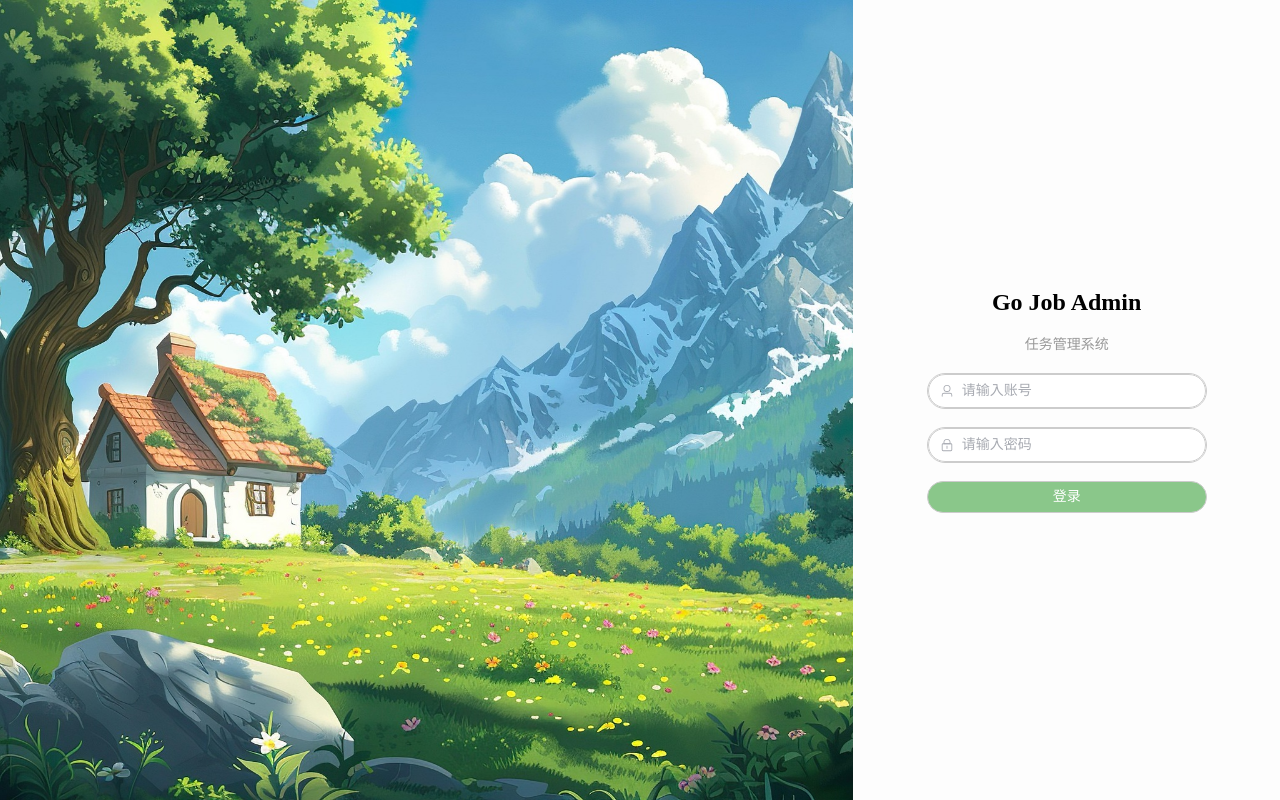
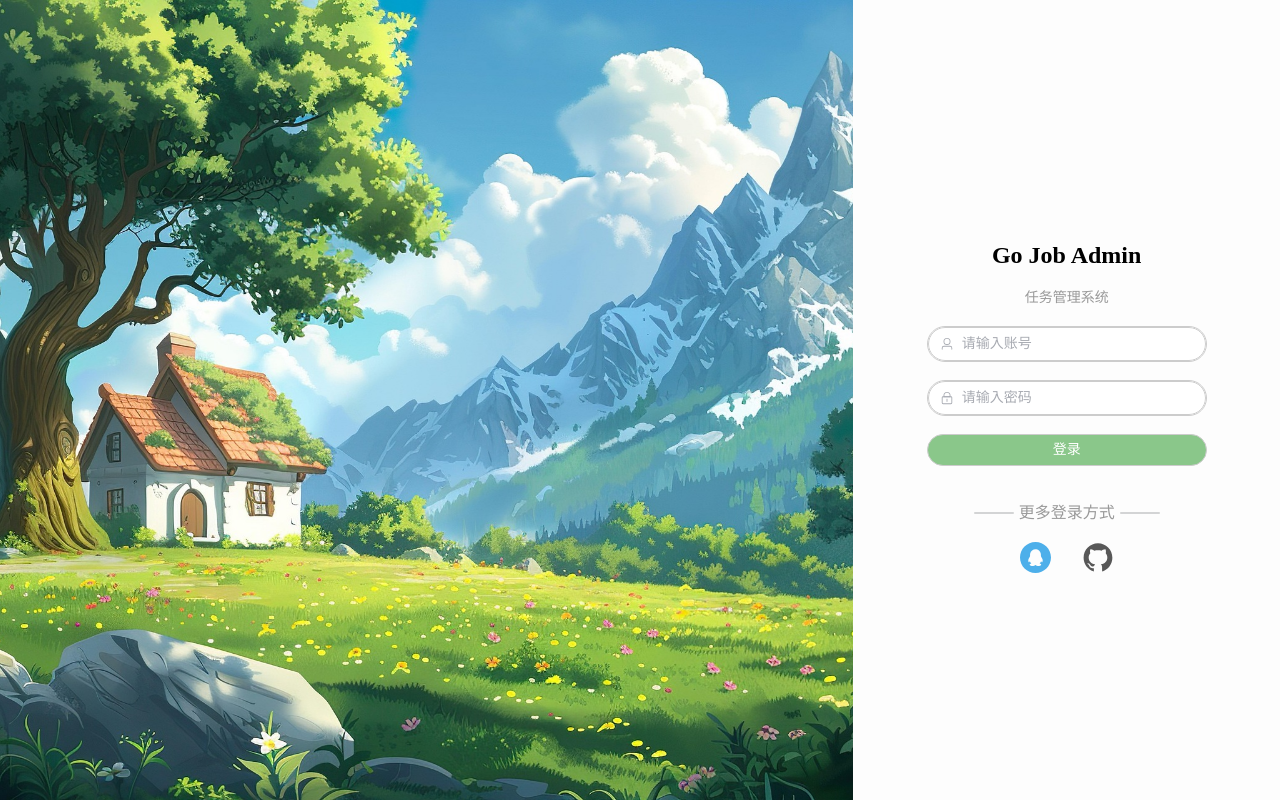
Before and after one commit to Ri0nGo/go-job-admin, a Vue app in the folder go-job-admin/: page /#/login in a window 1280 px wide. Built offline with nearby package versions, Linux system fonts and the light colour scheme; no server answers.

Commit message:
支持github登录

```diff
--- /dev/null
+++ b/go-job-admin/src/apis/oauth2/oauth2.js
@@ -0,0 +1,15 @@
+import service from '@/apis/axios'
+
+export function getGithubAuthUrl() {
+    return service({
+        url: '/oauth2/github/authurl', // 相对路径
+        method: 'get',
+    })
+}
+
+export function getQQAuthUrl() {
+    return service({
+        url: '/oauth2/qq/authurl', // 相对路径
+        method: 'get',
+    })
+}
--- a/go-job-admin/src/pages/login/login.vue
+++ b/go-job-admin/src/pages/login/login.vue
@@ -1,9 +1,10 @@
 <script setup>
 import {ref} from 'vue'
-import {User, Lock} from '@element-plus/icons-vue'
+import {Lock, User} from '@element-plus/icons-vue'
 import {login} from "@/apis/user/user.js";
 import router from "../../router/index.js";
 import {useUserStore} from "../../store/index.js";
+import {getGithubAuthUrl, getQQAuthUrl} from "../../apis/oauth2/oauth2.js";
 
 // ---------- 初始化 ---------- //
 const userStore = useUserStore()
@@ -40,6 +41,15 @@ const rules = {
   ],
 }
 
+// ----------第三方登录 ---------- //
+
+const onQQLogin = async () => {
+  window.location.href = await getQQAuthUrl()
+}
+
+const onGithubLogin = async () => {
+  window.location.href = await getGithubAuthUrl()
+}
 
 </script>
 
@@ -74,6 +84,19 @@ const rules = {
           </el-button>
         </el-form-item>
       </el-form>
+      <div class="more-login">
+        <span class="more-login-line"></span>
+        <span class="more-login-title">更多登录方式</span>
+        <span class="more-login-line"></span>
+      </div>
+      <div class="third-login">
+        <el-button class="third-login-btn" @click="onQQLogin">
+          <img src="@/assets/qq.svg" alt="QQ" width="31" height="31" />
+        </el-button>
+        <el-button class="third-login-btn" @click="onGithubLogin">
+          <img src="@/assets/github.svg" alt="Github" width="30" height="30" />
+        </el-button>
+      </div>
     </el-col>
   </el-row>
 </template>
@@ -146,4 +169,36 @@ const rules = {
   border: 1px solid #ccc;
 }
 
+/* ---------- 更多登录方式 ---------- */
+
+.more-login {
+  display: flex;
+  align-items: center;
+  margin-top: 20px;
+}
+.more-login-title{
+  color: #999;
+}
+.more-login-line {
+  width: 40px;
+  height: 2px;
+  margin: 0 5px;
+  border-radius: 25px;
+  background: #d3d4d5;
+}
+
+.third-login-btn {
+  all: unset; /* 彻底清除所有样式（包括 padding, border, background, font, etc.） */
+  cursor: pointer; /* 可选：恢复光标指示 */
+  margin: 0 16px;
+}
+
+.third-login {
+  display: flex;
+  align-items: center;
+  justify-content: center;
+  margin-top: 20px;
+}
+
+
 </style>
--- /dev/null
+++ b/go-job-admin/src/pages/oauth2/oauth2.vue
@@ -0,0 +1,41 @@
+<script setup>
+
+import {onMounted} from "vue";
+import {getUser} from "../../apis/user/user.js";
+import {useUserStore} from "../../store/index.js";
+import { useRoute, useRouter } from "vue-router";
+
+onMounted(async () => {
+  const userStore = useUserStore()
+  const route = useRoute();
+  const router = useRouter();
+
+  const token = route.query.t;
+  const uid = route.query.uid;
+
+  if (token && uid) {
+    userStore.setUID(uid)
+    userStore.setToken(token)
+  } else {
+    await router.push("/login")
+  }
+
+  try{
+    const res = await getUser(uid);
+    console.log(res)
+    await router.push("/");
+  }catch(err){
+    console.log(err)
+    await router.push("/login")
+  }
+})
+
+</script>
+
+<template>
+
+</template>
+
+<style scoped>
+
+</style>
--- a/go-job-admin/src/router/guard.js
+++ b/go-job-admin/src/router/guard.js
@@ -2,6 +2,10 @@ import router from './index.js'
 import {useUserStore} from "../store/index.js";
 
 let hasGetInfo = false;
+
+const skipCheckPath = [
+    "/oauth2/callback"
+]
 
 export const setupRouterGuard = () => {
     // 鉴权前置路由
@@ -14,9 +18,14 @@ function createPermissionGuard(router) {
         const userStore = useUserStore();
         const token = userStore.token
 
+        // 如果目标路径在白名单中，则直接放行
+        if (skipCheckPath.includes(to.path)) {
+            return next();
+        }
+
         // 未登录且不在登录页
         if (!token && to.path !== '/login') {
-            console.log("用户未登录，自动跳转到登录页")
+            console.log("用户未登录，自动跳转到登录页...")
             next({ path: "/login" });
             return;
         }
--- a/go-job-admin/src/router/index.js
+++ b/go-job-admin/src/router/index.js
@@ -5,6 +5,7 @@ import Home from "../pages/home/home.vue";
 import Nodes from "../pages/nodes/nodes.vue";
 import Jobs from "../pages/jobs/jobs.vue";
 import Systems from "../pages/systems/systems.vue";
+import Oauth2 from "../pages/oauth2/oauth2.vue";
 
 
 const routes = [
@@ -16,6 +17,7 @@ const routes = [
             {path: '/jobs', component: Jobs},
             {path: '/nodes', component: Nodes},
             {path: '/systems', component: Systems},
+            {path: '/oauth2/callback', component: Oauth2},
         ]
     },
     {path: '/login', component: Login},
```
Also changed, not shown: go-job-admin/src/assets/github.svg (added), go-job-admin/src/assets/qq.svg (added).
